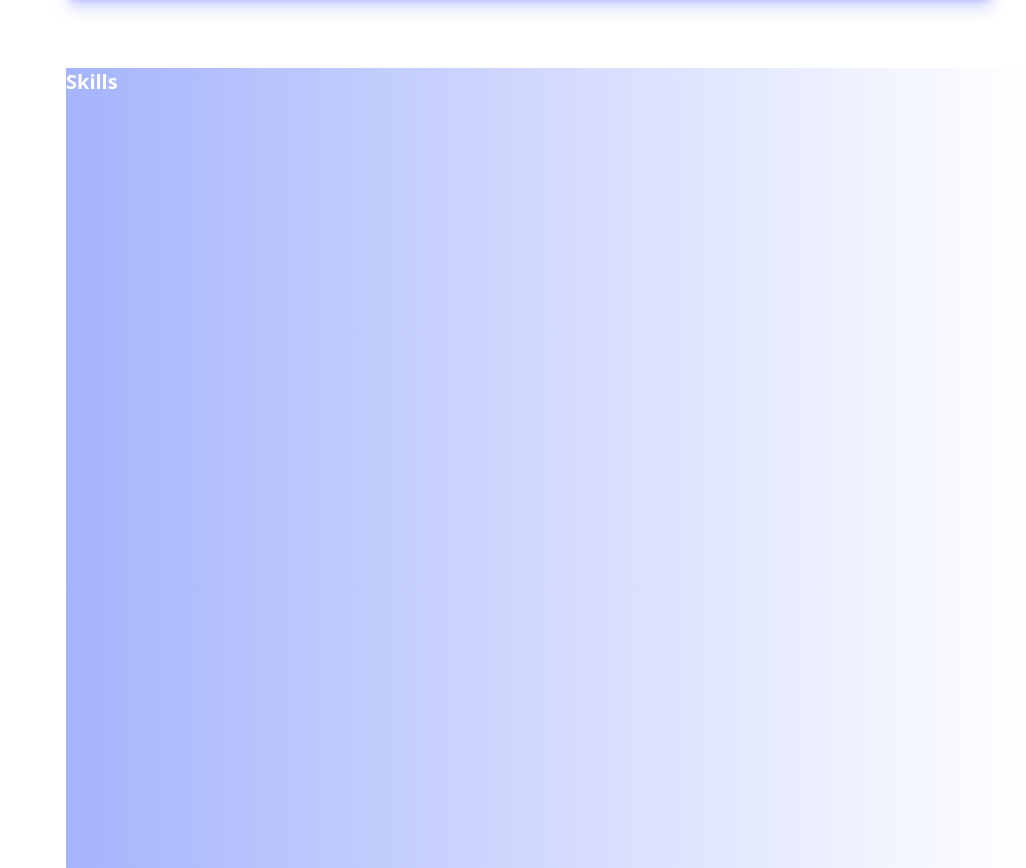
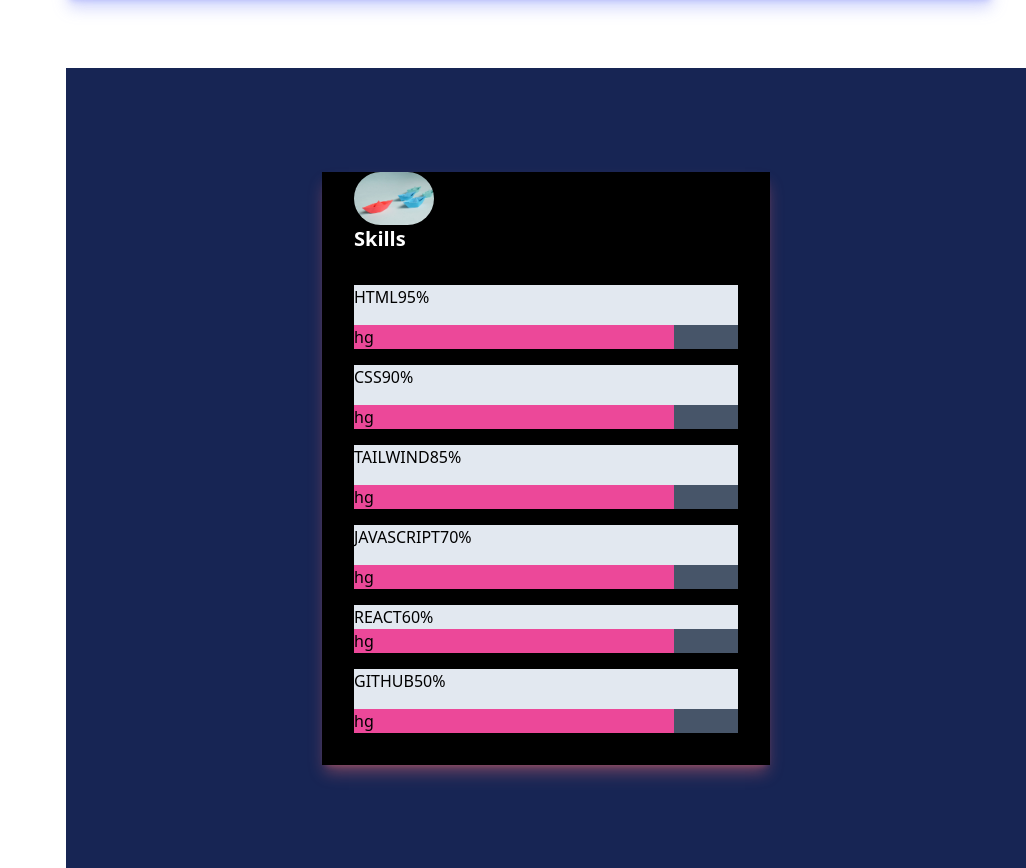
Before and after one commit to Nyiranez/my-first-potifolio, a website: page index/index.html in a window 1280 px wide. Shown: the part 3225-4093 px from the top of the page, without its empty margins (254-1280 px from the left). Drawn offline with nearby package versions, Linux system fonts and the light colour scheme.

Commit message:
my third push about skills page

```diff
--- a/index/index.html
+++ b/index/index.html
@@ -19,7 +19,7 @@
       <ul class="flex sm:flex sm:flex-col sm:text-center flex-row justify-center gap-4 sm:mt-20 mt-6  text-gray-500">
         <li><a href="" class="hover:text-black hover:underline text-xl">Home</a></li>
         <li><a href="#about" class="hover:text-black hover:underline text-xl">About</a></li>
-        <li><a href="" class="hover:text-black hover:underline text-xl">Skills</a></li>
+        <li><a href="#skills" class="hover:text-black hover:underline text-xl">Skills</a></li>
         <li> <a href="#project" class="hover:text-black hover:underline text-xl">Project</a></li>
         <li><a href="#contact" class="hover:text-black hover:underline text-xl">Contact</a></li>
 
@@ -128,9 +128,61 @@
 
 
         </div>
-        <div class="bg-gradient-to-r from-indigo-300 w-full h-screen">
-          <h1 class="font-bold text-xl text-white">Skills</h1>
-          <div></div>
+        <div id="skills" class="bg-blue-950 w-full h-screen left-1/4 flex flex-col items-center justify-center">
+
+          <div class="bg-black pl-8 pr-8 pb-8 shadow-lg shadow-red-400/40">
+            <img src="../images/image9.jpg" class="rounded-full w-20">
+            <h1 class="font-bold text-xl text-white">Skills</h1>
+            <div class="w-96 bg-slate-200 space-y-4 mt-8">
+              <div class="">
+                <span>HTML<span>95%</span></span>
+              </div>
+              <div class="bg-slate-600 w-96">
+                <div class="bg-pink-500 w-80">hg</div>
+              </div>
+            </div>
+            <div class="w-96 bg-slate-200 space-y-4 mt-4">
+              <div>
+                <span>CSS<span>90%</span></span>
+              </div>
+              <div class="bg-slate-600 w-96">
+                <div class="bg-pink-500 w-80">hg</div>
+              </div>
+            </div>
+            <div class="w-96 bg-slate-200 space-y-4 mt-4">
+              <div>
+                <span>TAILWIND<span>85%</span></span>
+              </div>
+              <div class="bg-slate-600 w-96">
+                <div class="bg-pink-500 w-80">hg</div>
+              </div>
+            </div>
+            <div class="w-96 bg-slate-200 space-y-4 mt-4">
+              <div>
+                <span>JAVASCRIPT<span>70%</span></span>
+              </div>
+              <div class="bg-slate-600 w-96">
+                <div class="bg-pink-500 w-80">hg</div>
+              </div>
+            </div>
+            <div class="w-96 bg-slate-200 space-y-4b mt-4">
+              <div>
+                <span>REACT<span>60%</span></span>
+              </div>
+              <div class="bg-slate-600 w-96">
+                <div class="bg-pink-500 w-80">hg</div>
+              </div>
+            </div>
+            <div class="w-96 bg-slate-200 space-y-4 mt-4">
+              <div>
+                <span>GITHUB<span>50%</span></span>
+              </div>
+              <div class="bg-slate-600 w-96">
+                <div class="bg-pink-500 w-80">hg</div>
+              </div>
+            </div>
+
+          </div>
         </div>
 
       </div>
```
